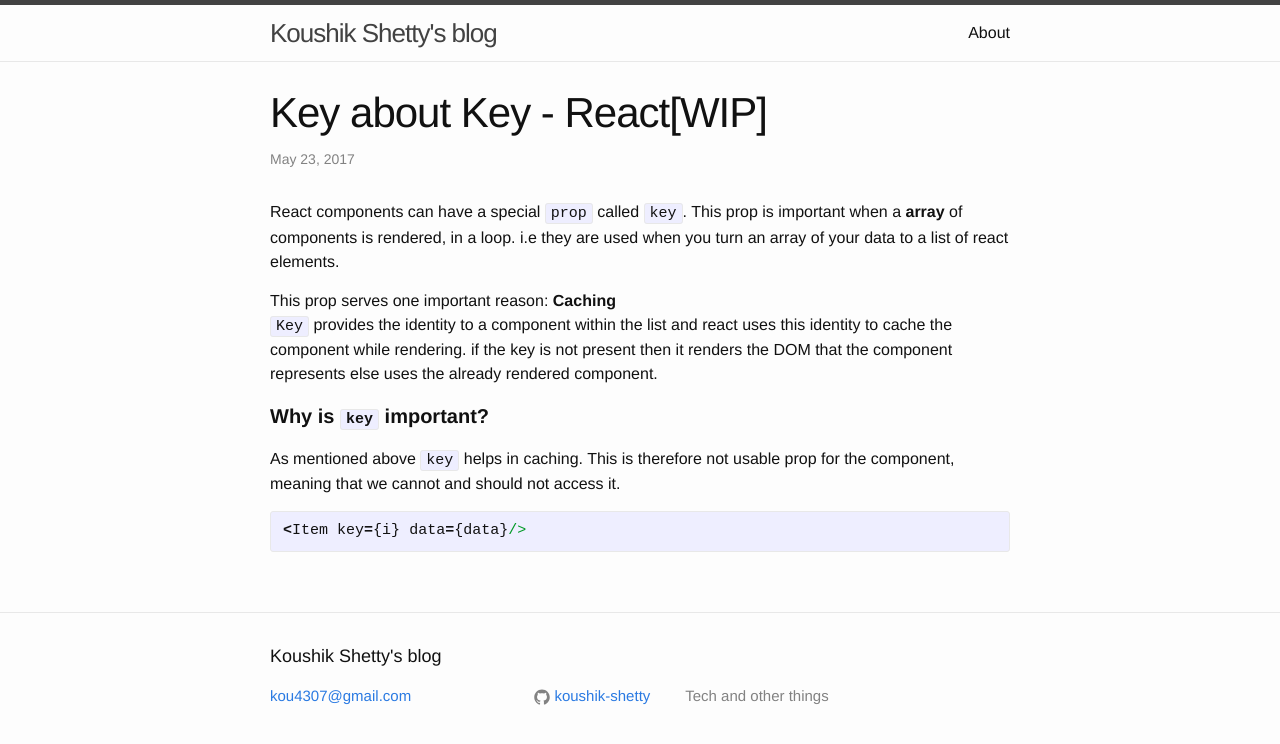
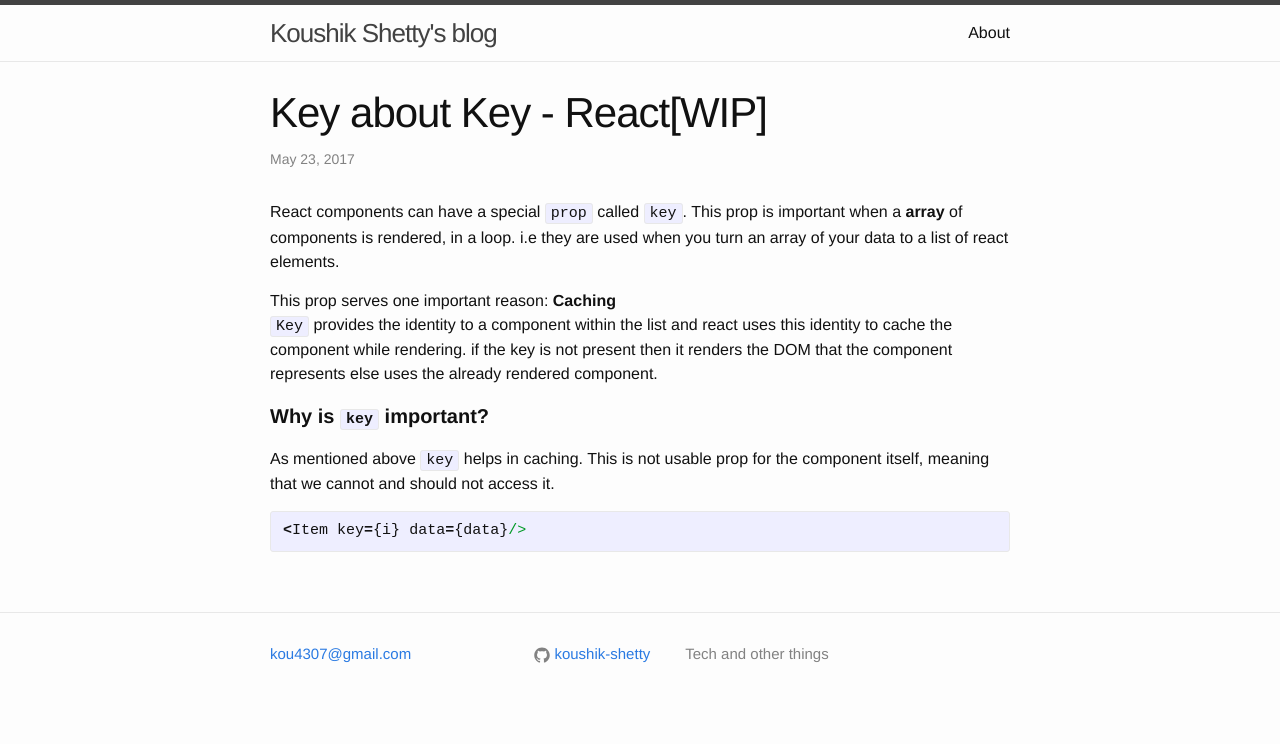
Before and after one commit to koushik-shetty/koushik-shetty.github.io, a Jekyll site: the page built from _posts/2017-03-25-Key-about-keys-react.markdown, in a window 1280 px wide. Shown: the top 744 px of the page. Built offline with Jekyll 4.4.1, drawn with Linux system fonts in a browser that asks for light colours.

Commit message:
updated html

```diff
--- a/_includes/footer.html
+++ b/_includes/footer.html
@@ -1,8 +1,6 @@
 <footer class="site-footer">
 
   <div class="wrapper">
-
-    <h2 class="footer-heading">{{ site.title }}</h2>
 
     <div class="footer-col-wrapper">
       <div class="footer-col footer-col-1">
--- a/_posts/2017-03-25-Key-about-keys-react.markdown
+++ b/_posts/2017-03-25-Key-about-keys-react.markdown
@@ -10,7 +11,7 @@
 `Key` provides the identity to a component within the list and react uses this identity to cache the component while rendering. if the key is not present then it renders the DOM that the component represents else uses the already rendered component.
 
 #### __Why is `key` important?__
-As mentioned above `key` helps in caching. This is therefore not usable prop for the component, meaning that we cannot and should not access it.
+As mentioned above `key` helps in caching. This is not usable prop for the component itself, meaning that we cannot and should not access it.
 
 {% highlight javascript %}
 <Item key={i} data={data}/>
```
Also changed, not shown: other parts of _posts/2017-03-25-Key-about-keys-react.markdown (+2 -1 lines).
